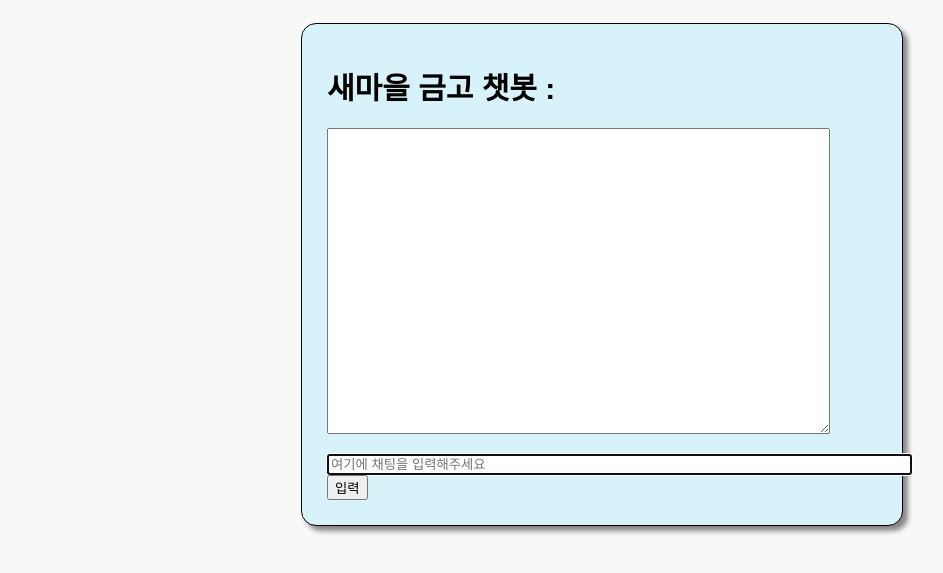
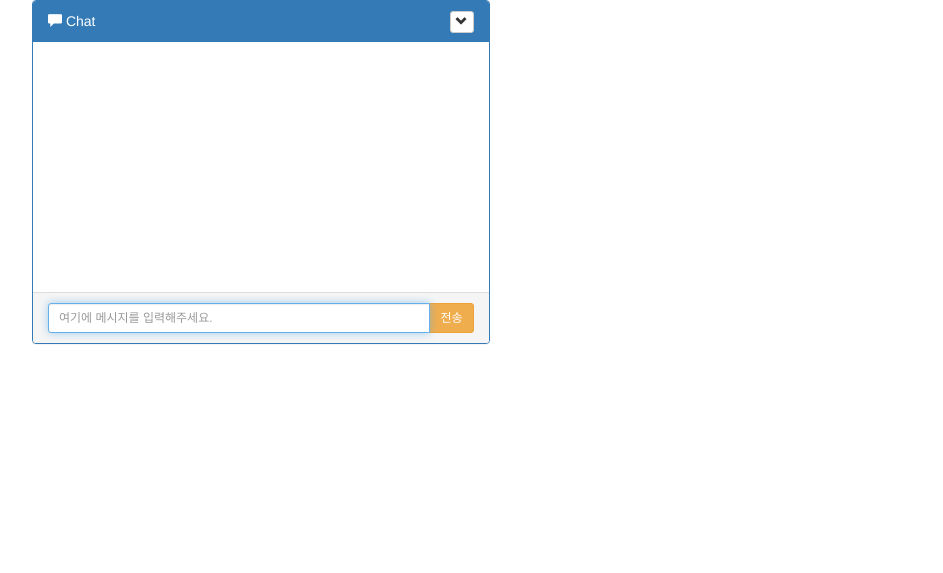
Before and after one commit to eminem54/chatbot, a Flask app: page / in a window 1280 px wide. Shown: the top 573 px of the page, without its empty margins (38-981 px from the left). Run offline with Flask 2, Linux system fonts and the light colour scheme; some libraries are stand-ins or nearby versions.

Commit message:
web ui 수정
버튼 및 이미지를 생성하기 위해서 채팅 ui 수정

```diff
--- a/templates/chat.html
+++ b/templates/chat.html
@@ -1,89 +1,170 @@
 <!DOCTYPE html>
 <html>
-<head lang="ko">
-<meta http-equiv="Content-Type" content="text/html;charset=utf-8">
+<head>
+    <meta charset="UTF-8">
+    <title>Title</title>
+<link href="//netdna.bootstrapcdn.com/bootstrap/3.0.0/css/bootstrap.min.css" rel="stylesheet" id="bootstrap-css">
+<script src="//netdna.bootstrapcdn.com/bootstrap/3.0.0/js/bootstrap.min.js"></script>
+<script src="//code.jquery.com/jquery-1.11.1.min.js"></script>
 <script type="text/javascript" src="https://cdnjs.cloudflare.com/ajax/libs/socket.io/1.4.8/socket.io.min.js"></script>
-<script src="https://ajax.googleapis.com/ajax/libs/jquery/2.2.4/jquery.min.js"></script>
-    <title> 새마을 금고 중앙회 채팅창</title>
-    <!-- css -->
 <style>
-body {
-  font: 15px arial, sans-serif;
-  background-color: #f8f8f8;
-  padding-top: 15px;
-  padding-bottom: 15px;
+.chat
+{
+    list-style: none;
+    margin: 0;
+    padding: 0;
 }
 
-#bodybox {
-  margin: auto;
-  max-width: 550px;
-  font: 15px arial, sans-serif;
-  background-color: rgb(215, 242, 248);
-  border-style: solid;
-  border-width: 1px;
-  padding-top: 20px;
-  padding-bottom: 25px;
-  padding-right: 25px;
-  padding-left: 25px;
-  box-shadow: 5px 5px 5px rgb(138, 134, 134);
-  border-radius: 15px;
+.chat li
+{
+    margin-bottom: 10px;
+    padding-bottom: 5px;
+    border-bottom: 1px dotted #B3A9A9;
 }
-.chatlog {
-   font: 12px arial, sans-serif;
+
+.chat li.left .chat-body
+{
+    margin-left: 60px;
 }
-#chatbox {
-  font: 15px arial, sans-serif;
-  height: 22px;
-  width: 80%;
+
+.chat li.right .chat-body
+{
+    margin-right: 60px;
+}
+
+
+.chat li .chat-body p
+{
+    margin: 0;
+    color: #777777;
+}
+
+.panel .slidedown .glyphicon, .chat .glyphicon
+{
+    margin-right: 5px;
+}
+
+.panel-body
+{
+    overflow-y: scroll;
+    height: 250px;
+}
+
+::-webkit-scrollbar-track
+{
+    -webkit-box-shadow: inset 0 0 6px rgba(0,0,0,0.3);
+    background-color: #F5F5F5;
+}
+
+::-webkit-scrollbar
+{
+    width: 12px;
+    background-color: #F5F5F5;
+}
+
+::-webkit-scrollbar-thumb
+{
+    -webkit-box-shadow: inset 0 0 6px rgba(0,0,0,.3);
+    background-color: #555;
 }
 </style>
-<!-- js -->
-    <script type="text/javascript" charset="utf-8">
-            $(document).ready(function(){
+
+</head>
+<body>
+<!------ Include the above in your HEAD tag ---------->
+
+<script type="text/javascript">
+$(document).ready(function() {
+
 	var socket = io.connect('http://127.0.0.1:5000');
-                //초기 화면
-                socket.on('init',function(msg){
-                     $('#messages').val($('#messages').val() +msg.username+': '+msg.data + '\n');
-                     $('#messages').scrollTop($('#messages')[0].scrollHeight);
+	socket.on('init', function(msg) {
+		$(".chat").append(
+		    "<li>"+"뉴빌리지 봇 : "+msg.data+"</li>"
+		);
+        $(".panel-body").scrollTop($(".chat").height());
+	});
+	socket.on('messageServer', function(msg) {
+		$(".chat").append("<li>"+"뉴빌리지 봇 : "+msg.data+"</li>");
+        $(".panel-body").scrollTop($(".chat").height());
+	});
+	socket.on('messageClient',function(msg){
+		$(".chat").append("<li>"+"고객님 : "+msg.data+"</li>");
+        $(".panel-body").scrollTop($(".chat").height());
 	});
 
-                //응답 띄우는 콜백함수 고객 응답
-                socket.on('response', function(msg){
-                     $('#messages').val($('#messages').val() + msg.username+': '+msg.data + '\n');
-                     $('#messages').scrollTop($('#messages')[0].scrollHeight);
+    socket.on('slot',function(msg){
+        $(".chat").append("<li>"+"뉴빌리지 봇 : ");
+        for(var i=0;i<msg.data.length;i++){
+		    var btn=document.createElement('input');
+		    btn.setAttribute('type','button');
+		    btn.setAttribute('id',msg.data[i]);
+		    btn.setAttribute('value',msg.data[i]);
+		    $(".chat").append(btn);
+		}
+		$(".chat").append("</li>");
+        $(".panel-body").scrollTop($(".chat").height());
+        $("input").click(function(){
+            var text=$(this).attr('value');
+            socket.emit("serverMsg",text);
          });
-                //봇 대답
-                socket.on('botResponse',function(msg){
-                     $('#messages').val($('#messages').val() + msg.username+': '+msg.data + '\n');
-                     $('#messages').scrollTop($('#messages')[0].scrollHeight);
     });
 	//입력 콜백함수
     $('#inputBtn').on('click',function(){
-                    socket.emit("request",{data:$('#myMessage').val()});
+        socket.emit("serverMsg",$('#myMessage').val());
         $('#myMessage').val('');
     });
+
     $('#myMessage').keypress(function(e) {
         var code = e.keyCode || e.which;
         if (code == 13) {
             text = $('#myMessage').val();
             $('#myMessage').val('');
-		                socket.emit("request",{data:text});
+		    socket.emit("serverMsg",text);
         }
     });
 });
 </script>
-    <meta charset="UTF-8">
-    </head>
-<!------ Include the above in your HEAD tag ---------->
-<body>
 
+<div class="container">
+    <div class="row">
+        <div class="col-md-5">
+            <div class="panel panel-primary">
+                <div class="panel-heading">
+                    <span class="glyphicon glyphicon-comment"></span> Chat
+                    <div class="btn-group pull-right">
+                        <button type="button" class="btn btn-default btn-xs dropdown-toggle" data-toggle="dropdown">
+                            <span class="glyphicon glyphicon-chevron-down"></span>
+                        </button>
+                        <ul class="dropdown-menu slidedown">
+                            <li><a href="#"><span class="glyphicon glyphicon-refresh">
+                            </span>Refresh</a></li>
+                            <li><a href="#"><span class="glyphicon glyphicon-ok-sign">
+                            </span>Available</a></li>
+                            <li><a href="#"><span class="glyphicon glyphicon-remove">
+                            </span>Busy</a></li>
+                            <li><a href="#"><span class="glyphicon glyphicon-time"></span>
+                                Away</a></li>
+                            <li class="divider"></li>
+                            <li><a href="#"><span class="glyphicon glyphicon-off"></span>
+                                Sign Out</a></li>
+                        </ul>
+                    </div>
+                </div>
+                <div class="panel-body">
+                    <ul class="chat"></ul>
+                </div>
+                <div class="panel-footer">
+                    <div class="input-group">
+                        <input id="myMessage" type="text" class="form-control input-sm" placeholder="여기에 메시지를 입력해주세요." autofocus />
+                        <span class="input-group-btn">
+                            <button class="btn btn-warning btn-sm" id="inputBtn">전송</button>
+                        </span>
+                    </div>
+                </div>
+            </div>
+        </div>
+    </div>
+</div>
 
-<div id='bodybox'>
-  <h1>새마을 금고 챗봇 :</h1>
-  <textarea id="messages" cols="60" rows="20" readonly></textarea><br><br>
-  <input type="text" id="myMessage" size="70" placeholder="여기에 채팅을 입력해주세요" autofocus>
-  <button id="inputBtn">입력</button>
-  <!--<input type="file" id="myFile" multiple size="50" onchange="myFunction()">-->
-</div>
 </body>
 </html>
```
Lines whose indentation alone changed are shown as unchanged.
